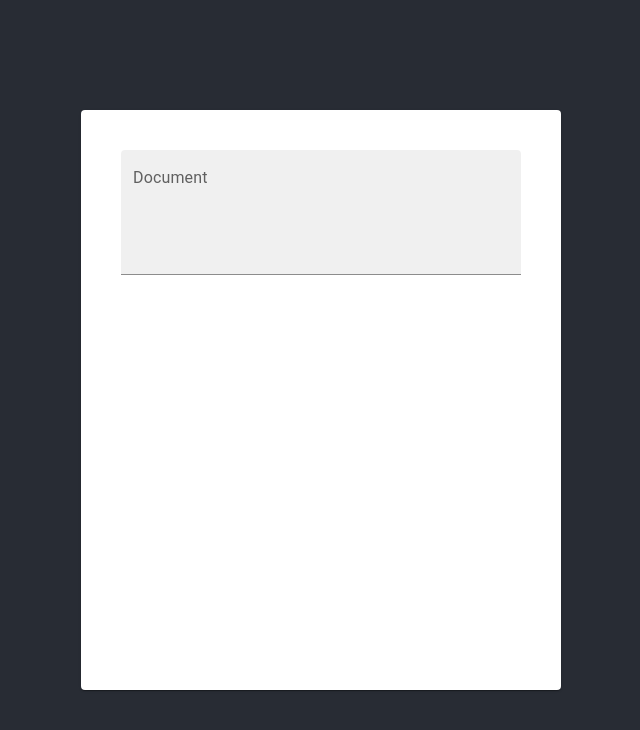
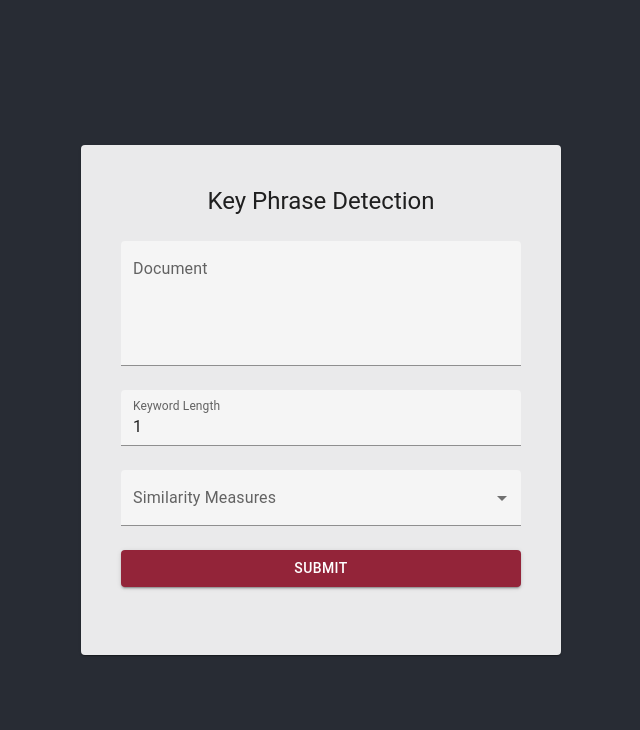
Before and after one commit to ishansharma13/nlp-keyword-extractor, a React (Create React App) app: page / in a window 1280 px wide. Shown: the top 730 px of the page, without its empty margins (319-959 px from the left). Built offline with nearby package versions, Linux system fonts and the light colour scheme.

Commit message:
Form Component Ready

```diff
--- a/src/Form/Form.jsx
+++ b/src/Form/Form.jsx
@@ -1,34 +1,79 @@
 import * as React from 'react';
-import { styled } from '@mui/material/styles';
-import Card from '@mui/material/Card';
-import CardHeader from '@mui/material/CardHeader';
-import CardMedia from '@mui/material/CardMedia';
-import CardContent from '@mui/material/CardContent';
-import CardActions from '@mui/material/CardActions';
-import Collapse from '@mui/material/Collapse';
-import Avatar from '@mui/material/Avatar';
-import IconButton from '@mui/material/IconButton';
-import Typography from '@mui/material/Typography';
-import { red } from '@mui/material/colors';
-import FavoriteIcon from '@mui/icons-material/Favorite';
-import ShareIcon from '@mui/icons-material/Share';
-import ExpandMoreIcon from '@mui/icons-material/ExpandMore';
-import MoreVertIcon from '@mui/icons-material/MoreVert';
-import Paper from '@mui/material/Paper';
-import { FormControl,TextField } from '@mui/material';
+import { FormControl,TextField,Stack,MenuItem,Select,InputLabel,Button,Paper,styled,Typography } from '@mui/material';
+const StyledButton = styled(Button)(({ theme }) => ({
+  backgroundColor: '#932439',
+  "&:hover":{
+    backgroundColor: '#781d2e'
+  },
+}));
 
+const StyledTextField = styled(TextField)(({ theme }) => ({
+  '& label.Mui-focused': {
+    color: '#932439',
+  },
+  '& .MuiFilledInput-underline:after': {
+    borderBottomColor: '#932439',
+  },
+
+  '& .MuiFilledInput-root': {
+    backgroundColor: '#f5f5f5' ,
+    transition: theme.transitions.create([
+      'background-color',
+    ]),
+    '&:hover': {
+      backgroundColor: 'transparent' ,
+    },
+    '&.Mui-focused fieldset': {
+      borderColor: '#932439',
+    },
+  },
+}));
+const StyledPaper = styled(Paper)(({ theme }) => ({
+  backgroundColor: 'rgba(255,255,255, .9)'
+}));
+
+const StyledInputLabel = styled(InputLabel)(({ theme })=>({
+// '& .MuiInputLabel-filled-root':{
+
+  '&.Mui-focused': {
+    color: '#932439',
+  },
+
+// }
+}));
+const StyledSelect = styled(Select)(({ theme }) => ({
+  backgroundColor: '#f5f5f5' ,
+  '&:hover': {
+    backgroundColor: 'transparent' ,
+  },
+  ':after': {
+    borderBottomColor: '#932439',
+  },
+}));
 export default function RecipeReviewCard() {
   const valueRef = React.useRef('');
+  const [similarityMeasure, setsimilarityMeasure] = React.useState('');
 
+  const handleChange = (event) => {
+    setsimilarityMeasure(event.target.value);
+  };
 
 
   return (
-    <Paper sx={{ p:5,
+    <StyledPaper sx={{ p:5,
       width: 400,
-      height: 500, }}>
+      height: 430, }}>
       <form>
-        <FormControl fullWidth>
-        <TextField
+      <Stack
+      direction="column"
+      justifyContent="center"
+      alignItems="stretch"
+      spacing={3}>
+        <Typography variant="h5" component="h5">
+           Key Phrase Detection
+        </Typography>
+      <FormControl>
+        <StyledTextField
           label="Document"
           multiline
           rows={4}
@@ -38,7 +83,29 @@ export default function RecipeReviewCard() {
 
         />
         </FormControl>
+        <FormControl >
+        <StyledTextField  variant="filled" label="Keyword Length" defaultValue={1} inputProps={{ inputMode: 'numeric', pattern: '[0-9]*' }} />
+        </FormControl>
+
+        <FormControl >
+        <StyledInputLabel variant="filled" id="similarity-select-label">Similarity Measures</StyledInputLabel>
+        <StyledSelect
+          labelId="similarity-select-labell"
+          id="similarity-select"
+          value={similarityMeasure}
+          label="Similarity Measure"
+          onChange={handleChange}
+          variant="filled"
+        >
+          <MenuItem value='cs'>Cosine Similarity</MenuItem>
+          <MenuItem value='mss'>Max Sum Similarity</MenuItem>
+          <MenuItem value='mmr'>Maximal Marginal Relevance</MenuItem>
+        </StyledSelect>
+      </FormControl>
+      <StyledButton variant="contained" >Submit</StyledButton>
+      </Stack>
+
       </form>
-    </Paper>
+    </StyledPaper>
   );
 }
```
